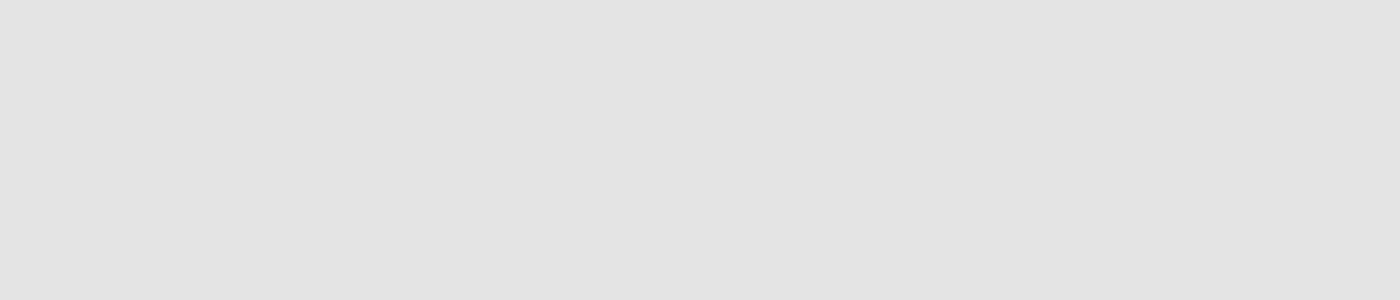
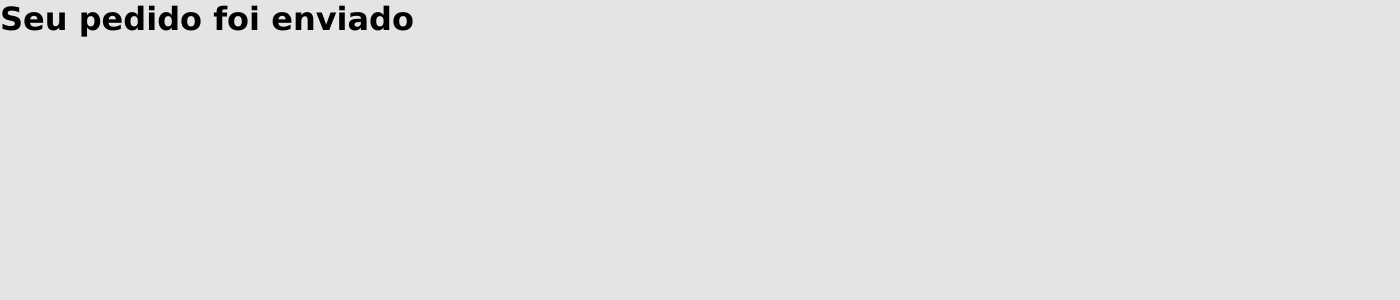
Before and after one commit to laurenzdpinder/react-store, a React (Create React App) app: page /ordershipped in a window 1280 px wide. Before the commit this address had no page. Shown: the top 300 px of the page, 1400 px wide, since content can reach past the window. Built offline with nearby package versions, Linux system fonts and the light colour scheme.

Commit message:
feat: add OrderShipped page

```diff
--- a/src/App.js
+++ b/src/App.js
@@ -5,6 +5,7 @@ import Cart from './pages/Cart';
 import Home from './pages/Home';
 import ProductDetails from './pages/ProductDetails';
 import Purchcase from './pages/Purchcase';
+import OrderShipped from './pages/OrderShipped';
 
 function App() {
   return (
@@ -14,6 +15,7 @@ function App() {
         <Route path="/productdetails/:id" element={<ProductDetails />} />
         <Route path="/cart" element={<Cart />} />
         <Route path="/purchcase" element={<Purchcase />} />
+        <Route path="/ordershipped" element={<OrderShipped />} />
       </Routes>
     </Provider>
   );
--- /dev/null
+++ b/src/pages/OrderShipped.js
@@ -0,0 +1,9 @@
+import React from 'react';
+
+function OrderShipped() {
+  return (
+    <h1>Seu pedido foi enviado</h1>
+  );
+}
+
+export default OrderShipped;
```
